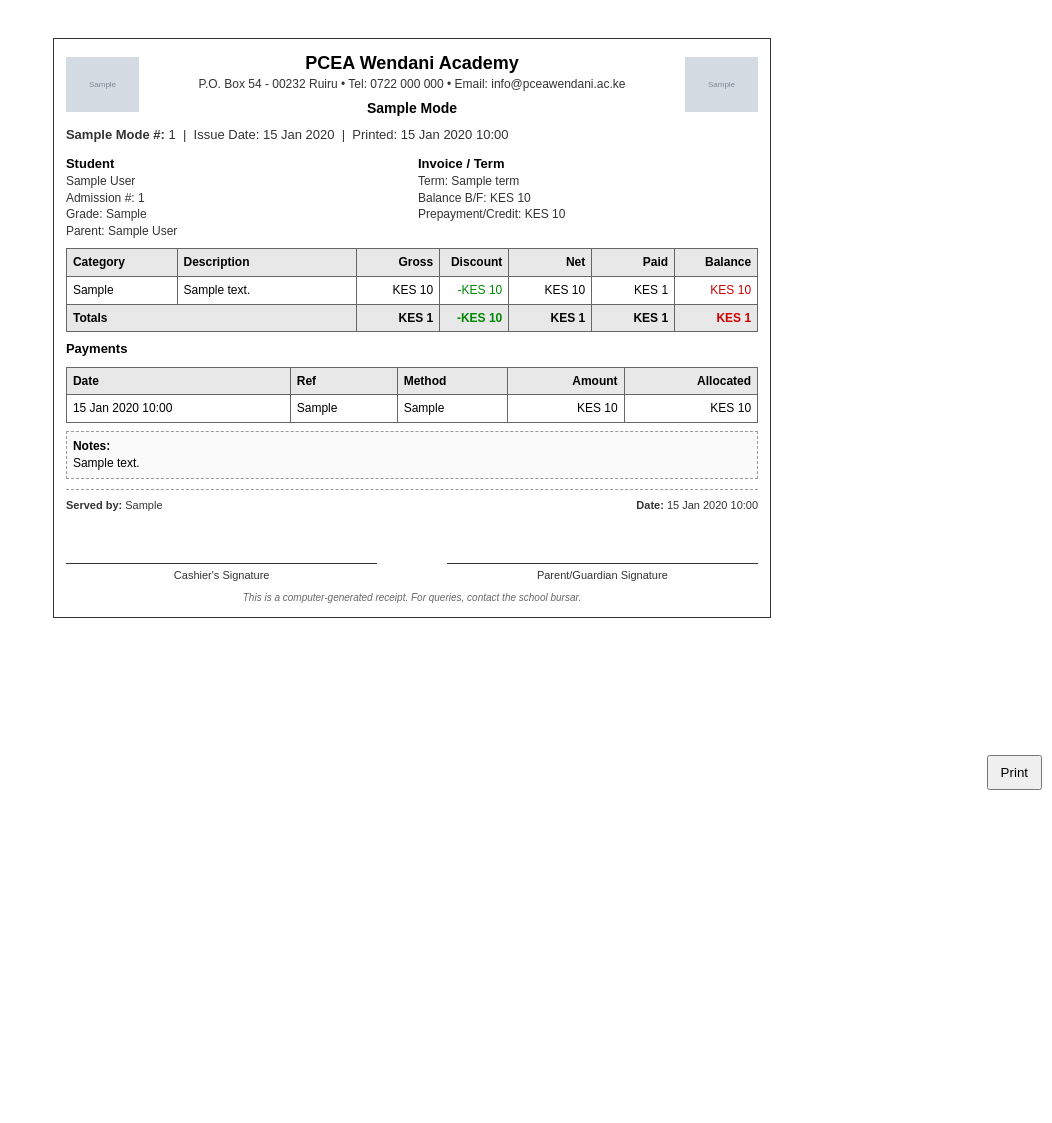
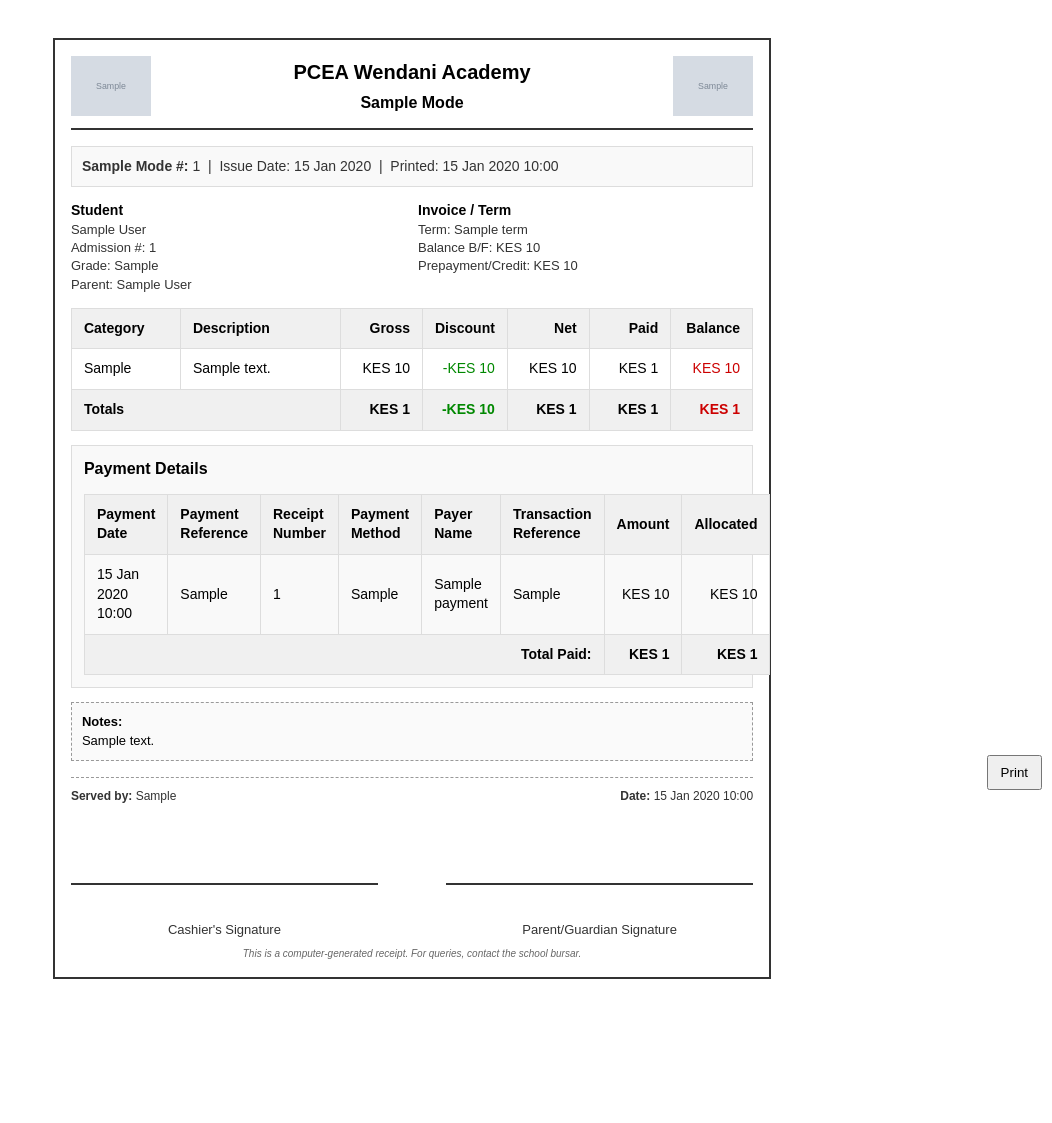
Before and after one commit to AISavvyToday/pcea-wendani, a Django app: template templates/finance/invoice_print.html in a window 1280 px wide. Shown: the whole page, without its empty margins (228-1280 px from the left). Run offline with Django 4.2, Linux system fonts and the light colour scheme; the template is opened without the code that fills it: most values are stand-ins (such as "Sample title", 1, 10 or a date in 2020); grey boxes marked "Sample" are stand-in pictures.

Commit message:
Fix student invoice receipt printout issues
- Removed duplicate receipt (now displays only once)
- Removed P.O. Box contact information line
- Added comprehensive payment details section with:
  - Payment Date, Payment Reference, Receipt Number
  - Payment Method, Payer Name, Transaction Reference
  - Amount and Allocated amounts
  - Total paid summary row
- Increased font sizes (14px base, 16px/20px for headings)
- Improved print clarity with better borders (2px) and spacing
- Enhanced table styling with proper padding and borders
- Improved visual hierarchy and layout

```diff
--- a/templates/finance/invoice_print.html
+++ b/templates/finance/invoice_print.html
@@ -6,11 +6,15 @@
     <meta charset="utf-8" />
     <title>{{ school_name }} - {{ mode|title }} {{ invoice.invoice_number }}</title>
     <style>
+        @page {
+            size: A4;
+            margin: 8mm;
+        }
         /* Page/reset - Enhanced font sizes for better print quality */
         body {
             font-family: Arial, Helvetica, sans-serif;
             color: #000;
-            font-size: 13px;
+            font-size: 14px;
             line-height: 1.4;
             margin: 0;
             padding: 0;
@@ -18,42 +22,41 @@
             print-color-adjust: exact;
         }
         .page { width: 210mm; min-height: 297mm; padding: 10mm; box-sizing: border-box; background: white; margin: 0 auto; }
-        .receipt { border: 1px solid #333; padding: 12px; margin-bottom: 10px; }
-        .header { display:flex; align-items:center; justify-content:space-between; }
+        .receipt { border: 2px solid #333; padding: 16px; page-break-inside: avoid; }
+        .header { display:flex; align-items:center; justify-content:space-between; margin-bottom:16px; border-bottom:2px solid #333; padding-bottom:12px; }
         .header .logos { display:flex; align-items:center; gap:12px; }
-        .logo { height:55px; width:auto; }
+        .logo { height:60px; width:auto; }
         .school-title { text-align:center; flex:1; }
-        h2 { margin:0; padding:0; font-size: 18px; font-weight: bold; }
-        h3 { margin:0; padding:0; font-size: 15px; font-weight: bold; }
-        .meta { margin-top:8px; font-size:13px; color:#333; font-weight: 500; }
-        .two-col { display:flex; gap:12px; margin-top:10px; }
+        h2 { margin:0; padding:0; font-size: 20px; font-weight: bold; }
+        h3 { margin:0; padding:0; font-size: 16px; font-weight: bold; }
+        h4 { margin:0; padding:0; font-size: 16px; font-weight: bold; }
+        .meta { margin-top:12px; font-size:14px; color:#333; font-weight: 500; padding:10px; background:#f9f9f9; border:1px solid #ddd; }
+        .two-col { display:flex; gap:12px; margin-top:14px; }
         .col { flex:1; }
-        table { width:100%; border-collapse:collapse; margin-top:8px; font-size:12px; }
-        th, td { padding:5px 6px; border:1px solid #666; text-align:left; vertical-align: middle; }
-        th { background:#e8e8e8; font-weight: bold; }
+        table { width:100%; border-collapse:collapse; margin-top:14px; font-size:14px; }
+        th, td { padding:10px 12px; border:1px solid #ddd; text-align:left; vertical-align: middle; }
+        th { background:#f0f0f0; font-weight: bold; font-size:14px; }
+        td { font-size:14px; }
         .text-right { text-align:right; }
-        .small { font-size:12px; color:#333; }
-        .notes { margin-top:8px; padding:6px; border:1px dashed #999; background:#fafafa; min-height:28px; font-size: 12px; }
-        .footer { margin-top:10px; font-size:11px; color:#333; border-top:1px dashed #999; padding-top:8px; }
-        .bank-list { margin:4px 0 0 0; padding-left:16px; font-size: 11px; }
-        .copy-sep { border-top:2px dashed #666; margin:8px 0; padding-top: 8px; }
-        .signature-section { display: flex; justify-content: space-between; margin-top: 12px; padding-top: 8px; }
+        .small { font-size:13px; color:#333; }
+        .notes { margin-top:14px; padding:10px; border:1px dashed #999; background:#fafafa; min-height:28px; font-size: 13px; }
+        .footer { margin-top:16px; font-size:12px; color:#333; border-top:1px dashed #999; padding-top:10px; }
+        .bank-list { margin:4px 0 0 0; padding-left:16px; font-size: 12px; }
+        .signature-section { display: flex; justify-content: space-between; margin-top: 16px; padding-top: 12px; }
         .signature-box { width: 45%; text-align: center; }
-        .signature-line { border-bottom: 1px solid #333; margin-bottom: 4px; height: 30px; }
-        .signature-label { font-size: 11px; color: #333; }
+        .signature-line { border-top: 2px solid #333; margin-top: 50px; padding-top: 6px; height: 30px; }
+        .signature-label { font-size: 13px; color: #333; }
         /* Print */
         @media print {
             .page { margin:0; box-shadow:none; }
             .no-print { display:none; }
-            body { font-size: 12px; }
-            .receipt { page-break-inside: avoid; }
+            body { font-size: 14px; }
+            .receipt { page-break-inside: avoid; border:2px solid #000; }
         }
     </style>
 </head>
 <body>
     <div class="page">
-        {% comment %} Render `copies` copies stacked vertically. {% endcomment %}
-        {% for _ in copies_range %}
         <div class="receipt">
             <div class="header">
                 <div class="logos">
@@ -61,8 +64,7 @@
                 </div>
                 <div class="school-title">
                     <h2>PCEA Wendani Academy</h2>
-                    <div class="small">P.O. Box 54 - 00232 Ruiru • Tel: 0722 000 000 • Email: info@pceawendani.ac.ke</div>
-                    <h3 style="margin-top:6px; font-size:14px;">{{ mode|title }}</h3>
+                    <h3 style="margin-top:6px; font-size:16px; font-weight:bold;">{{ mode|title }}</h3>
                 </div>
                 <div class="logos">
                     <img src="{{ sponsor_logo_url }}" class="logo" alt="Sponsor Logo" />
@@ -137,21 +139,42 @@
             </table>
 
             {% if enhanced_payments %}
-            <div style="margin-top:8px;">
-                <strong>Payments</strong>
+            <div style="margin-top:14px; padding:12px; background:#f9f9f9; border:1px solid #ddd;">
+                <h4 style="margin:0 0 12px 0; font-size:16px; font-weight:bold;">Payment Details</h4>
                 <table>
-                    <thead><tr><th>Date</th><th>Ref</th><th>Method</th><th class="text-right">Amount</th><th class="text-right">Allocated</th></tr></thead>
+                    <thead>
+                        <tr>
+                            <th>Payment Date</th>
+                            <th>Payment Reference</th>
+                            <th>Receipt Number</th>
+                            <th>Payment Method</th>
+                            <th>Payer Name</th>
+                            <th>Transaction Reference</th>
+                            <th class="text-right">Amount</th>
+                            <th class="text-right">Allocated</th>
+                        </tr>
+                    </thead>
                     <tbody>
                         {% for ep in enhanced_payments %}
                         <tr>
                             <td>{{ ep.payment.payment_date|date:"d M Y H:i" }}</td>
                             <td>{{ ep.payment.payment_reference }}</td>
+                            <td>{{ ep.payment.receipt_number|default:"-" }}</td>
                             <td>{{ ep.payment.get_payment_method_display }}</td>
+                            <td>{{ ep.payment.payer_name|default:"-" }}</td>
+                            <td>{{ ep.payment.transaction_reference|default:"-" }}</td>
                             <td class="text-right">KES {{ ep.payment.amount|intcomma }}</td>
                             <td class="text-right">KES {{ ep.allocated_total|intcomma }}</td>
                         </tr>
                         {% endfor %}
                     </tbody>
+                    <tfoot>
+                        <tr>
+                            <th colspan="6" class="text-right">Total Paid:</th>
+                            <th class="text-right">KES {{ total_paid|intcomma }}</th>
+                            <th class="text-right">KES {{ total_paid|intcomma }}</th>
+                        </tr>
+                    </tfoot>
                 </table>
             </div>
             {% endif %}
@@ -203,11 +226,6 @@
             </div>
             {% endif %}
         </div>
-
-        {% if not forloop.last %}
-        <div class="copy-sep"></div>
-        {% endif %}
-        {% endfor %}
     </div>
 
     <!-- small helper: Print & close if opened in new window -->
```
